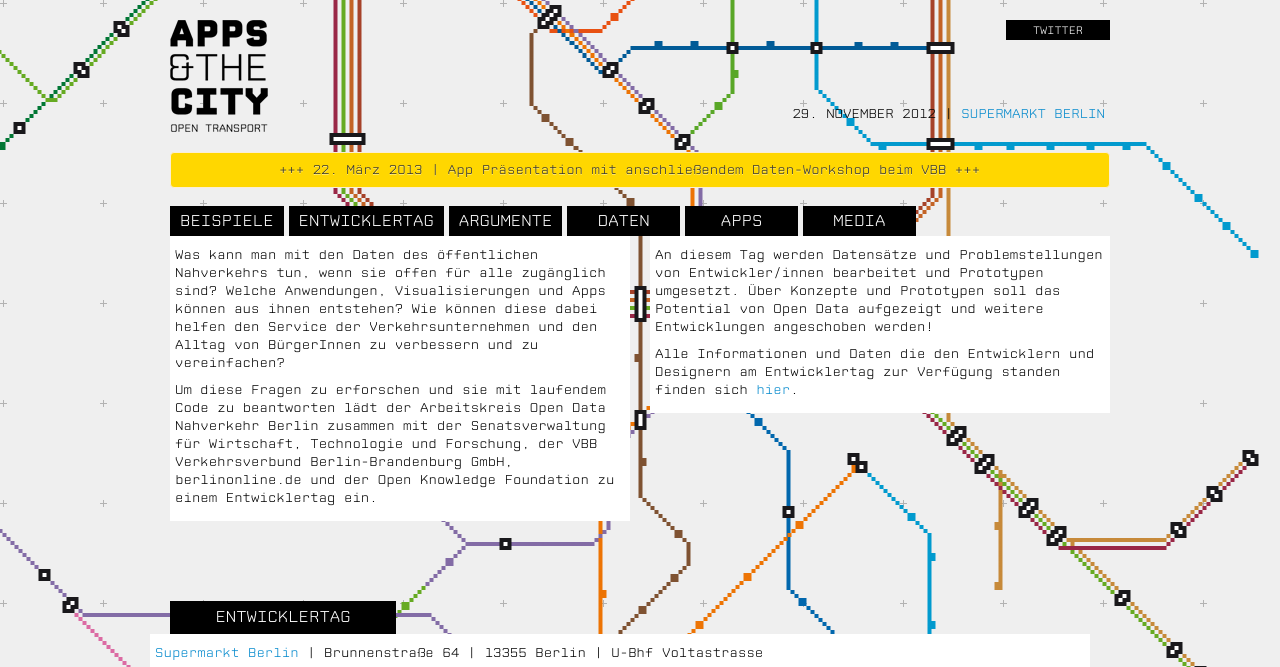
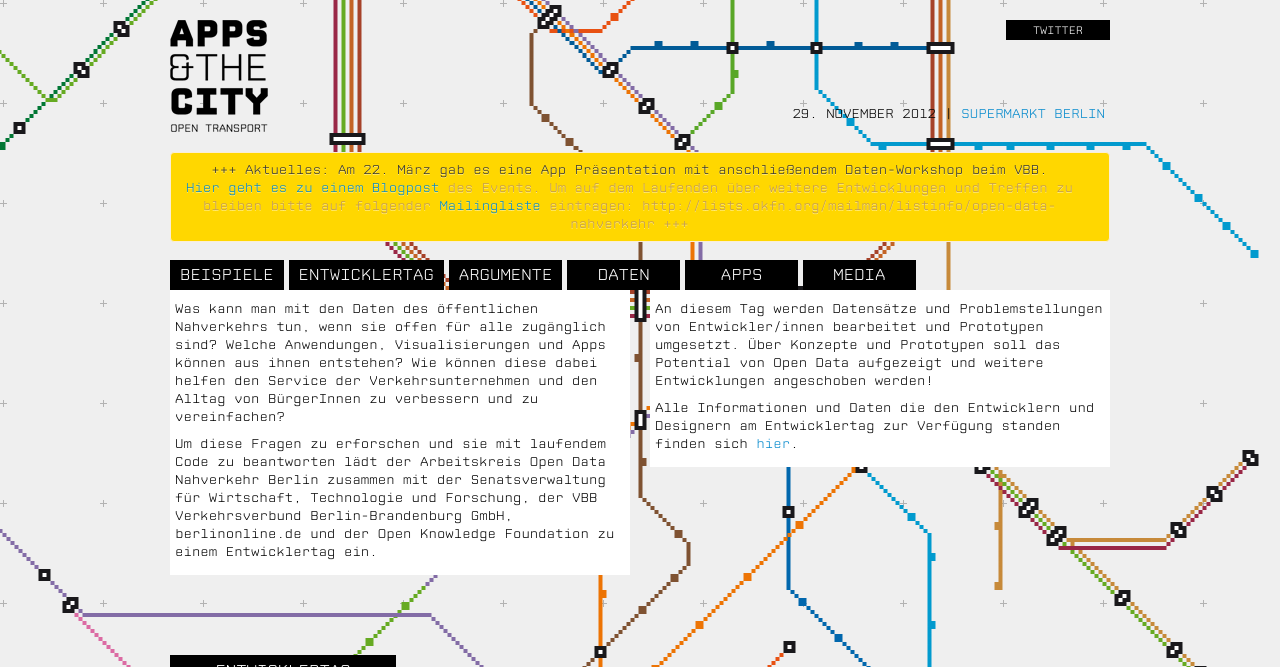
Before and after one commit to okfde/berlin.appsandthecity, a Jekyll site: the page built from index.html, in a window 1280 px wide and 900 px high, cut to the strip 0-667 px from the top of the window. Built offline with Jekyll 4.4.1, drawn with Linux system fonts in a browser that asks for light colours; nearby versions of some CDN libraries; Markdown is read by kramdown in place of the engine named in the settings.

Commit message:
Alert geändert

```diff
--- a/_layouts/default.html
+++ b/_layouts/default.html
@@ -92,7 +92,9 @@ function initialize() {
 
     <div class="span12">
       <div class="alert" style="text-align:center; background-color: rgb(255, 215, 0);">
-        <a style="color: #333;" href="http://www.meetup.com/OpenKnowledgeFoundation/Berlin-DE/882072/?a=bn6_l1">+++ 22. März 2013 | App Präsentation mit anschließendem Daten-Workshop beim VBB +++</a>
+        <a style="color: #333;" href="http://www.meetup.com/OpenKnowledgeFoundation/Berlin-DE/882072/?a=bn6_l1">+++ Aktuelles: Am 22. März gab es eine App Präsentation mit anschließendem Daten-Workshop beim VBB.<br>
+         <a href="http://okfn.de/2013/04/apps-and-the-city-prasentation-daten-workshop/">Hier geht es zu einem Blogpost</a> des Events. Um auf dem Laufenden über weitere Entwicklungen und Treffen zu bleiben bitte auf folgender
+         <a href="http://lists.okfn.org/mailman/listinfo/open-data-nahverkehr">Mailingliste</a> eintragen: http://lists.okfn.org/mailman/listinfo/open-data-nahverkehr +++</a>
       </div>
     </div>
 
```
